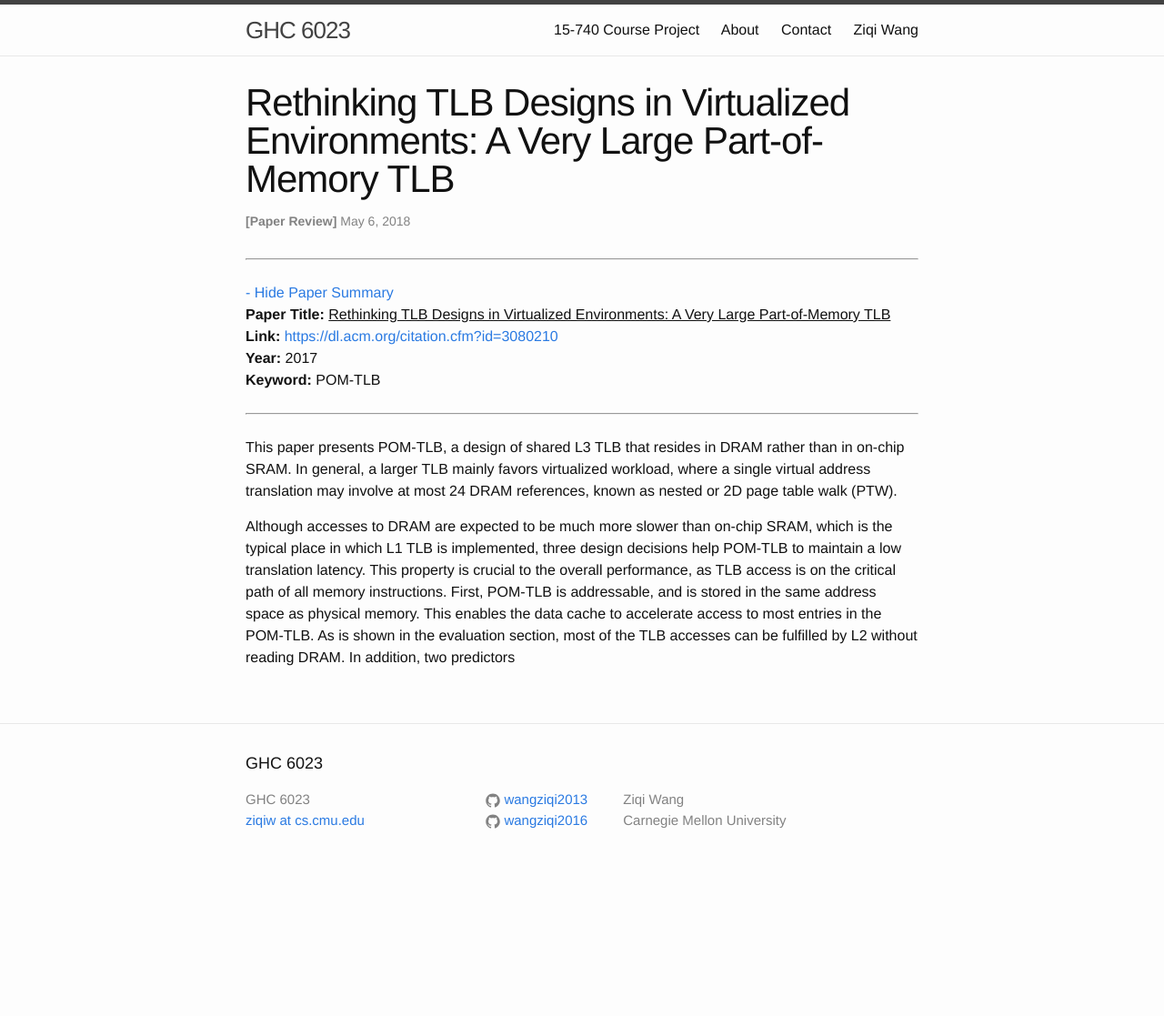
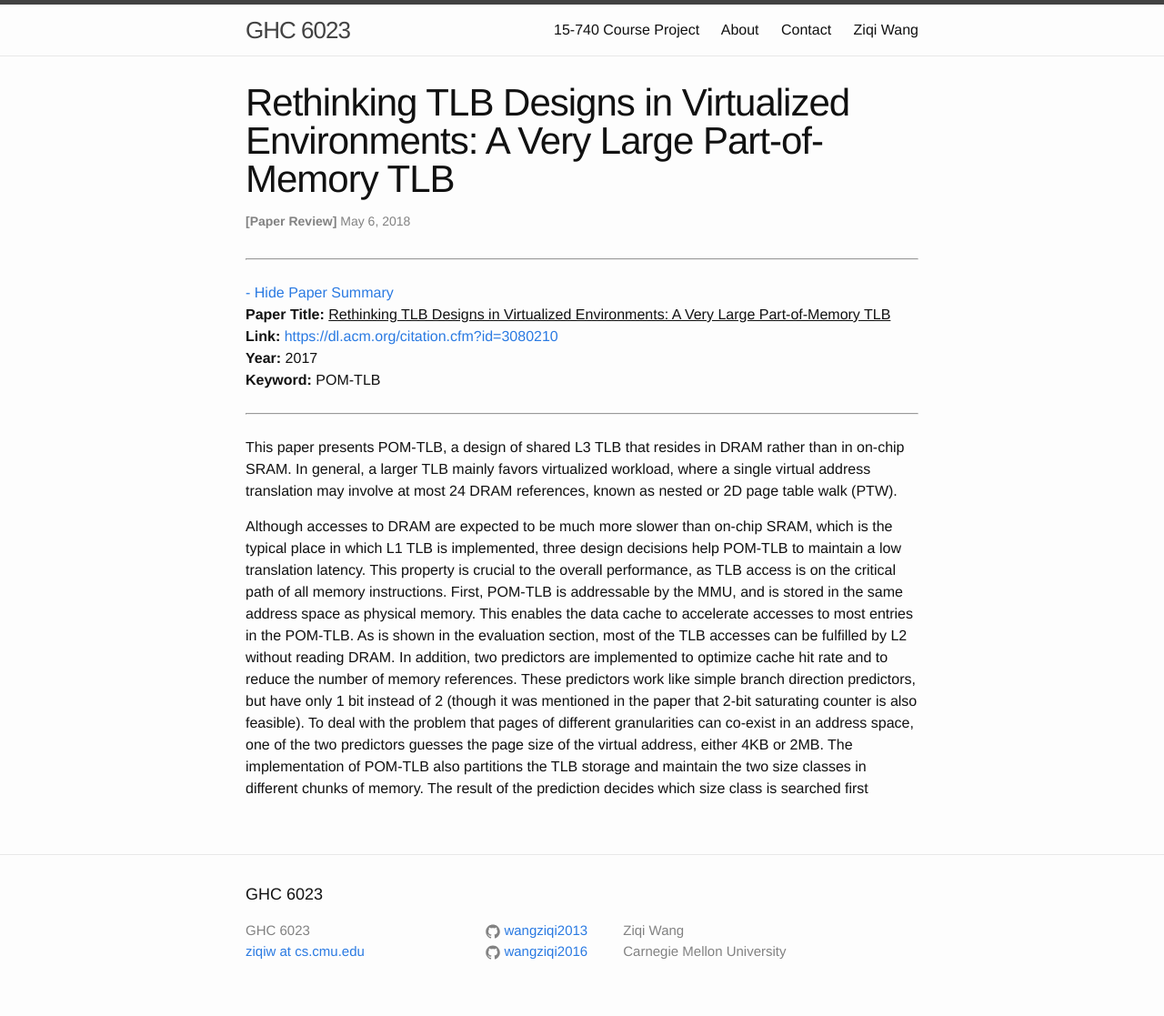
Before and after one commit to wangziqi2013/wangziqi2013.github.io, a Jekyll site: the page built from _posts/2018-05-05-Rethinking-TLB-Designs-in-Virtualized-Env-a-Vary-Large-Part-of-Mem-TLB.markdown, in a window 1280 px wide. Shown: the whole page at 91% size. Built offline with Jekyll 4.4.1, drawn with Linux system fonts in a browser that asks for light colours; before the commit the page ends 973 px from its top, so only the background shows below that.

Commit message:
Working on design decisions

```diff
--- a/_posts/2018-05-05-Rethinking-TLB-Designs-in-Virtualized-Env-a-Vary-Large-Part-of-Mem-TLB.markdown
+++ b/_posts/2018-05-05-Rethinking-TLB-Designs-in-Virtualized-Env-a-Vary-Large-Part-of-Mem-TLB.markdown
@@ -16,7 +16,12 @@ may involve at most 24 DRAM references, known as nested or 2D page table walk (P
 Although accesses to DRAM are expected to be much more slower than on-chip SRAM, which is the typical place
 in which L1 TLB is implemented, three design decisions help POM-TLB
 to maintain a low translation latency. This property is crucial to the overall performance, as TLB access is on
-the critical path of all memory instructions. First, POM-TLB is addressable, and is stored in the same address
-space as physical memory. This enables the data cache to accelerate access to most entries in the POM-TLB. As is
+the critical path of all memory instructions. First, POM-TLB is addressable by the MMU, and is stored in the same address
+space as physical memory. This enables the data cache to accelerate accesses to most entries in the POM-TLB. As is
 shown in the evaluation section, most of the TLB accesses can be fulfilled by L2 without reading DRAM.
-In addition, two predictors
+In addition, two predictors are implemented to optimize cache hit rate and to reduce the number of memory references.
+These predictors work like simple branch direction predictors, but have only 1 bit instead of 2 (though it was mentioned
+in the paper that 2-bit saturating counter is also feasible). To deal with the problem that pages of different granularities
+can co-exist in an address space, one of the two predictors guesses the page size of the virtual address, either 4KB or 2MB.
+The implementation of POM-TLB also partitions the TLB storage and maintain the two size classes in different chunks of memory.
+The result of the prediction decides which size class is searched first
```
